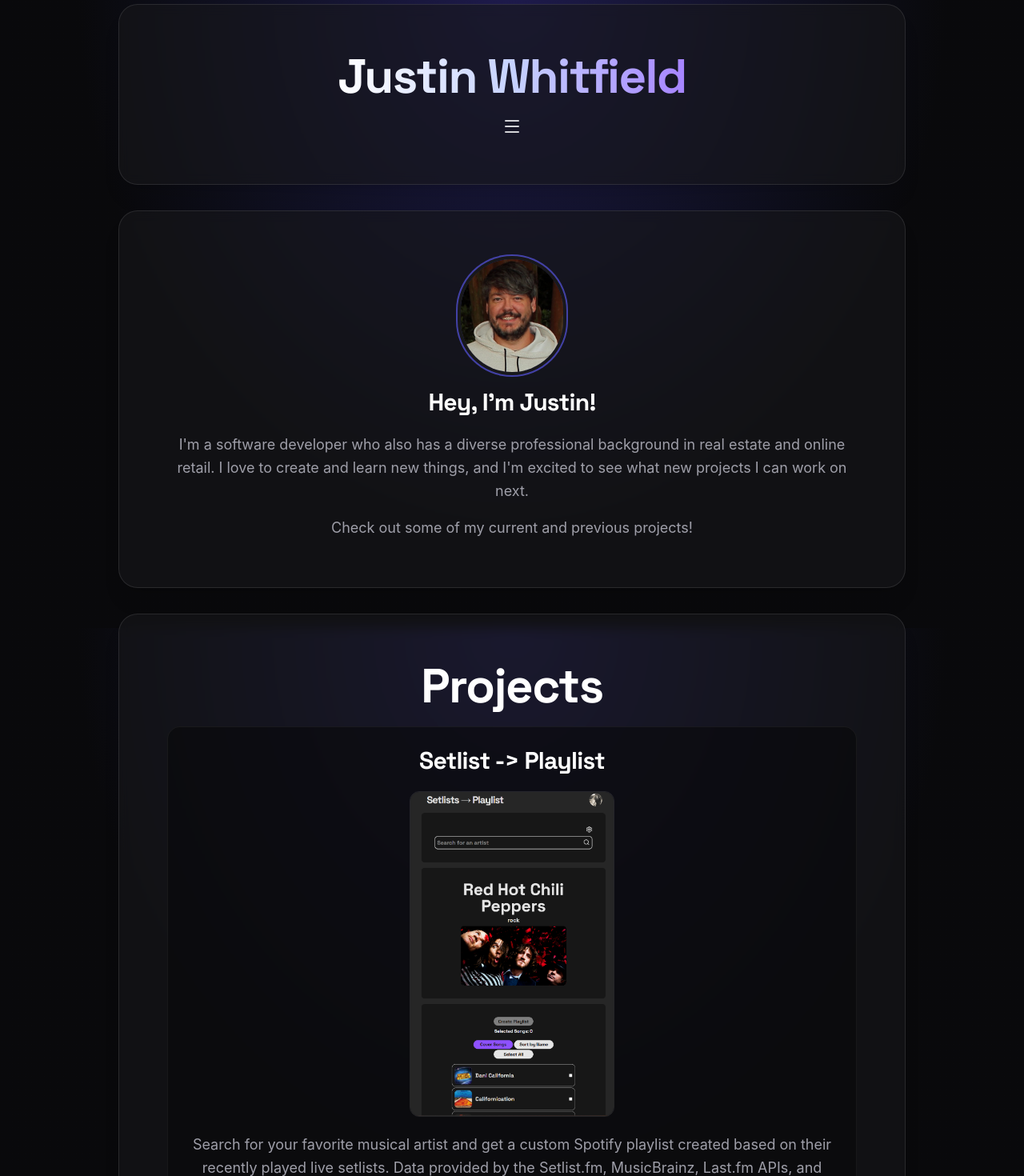
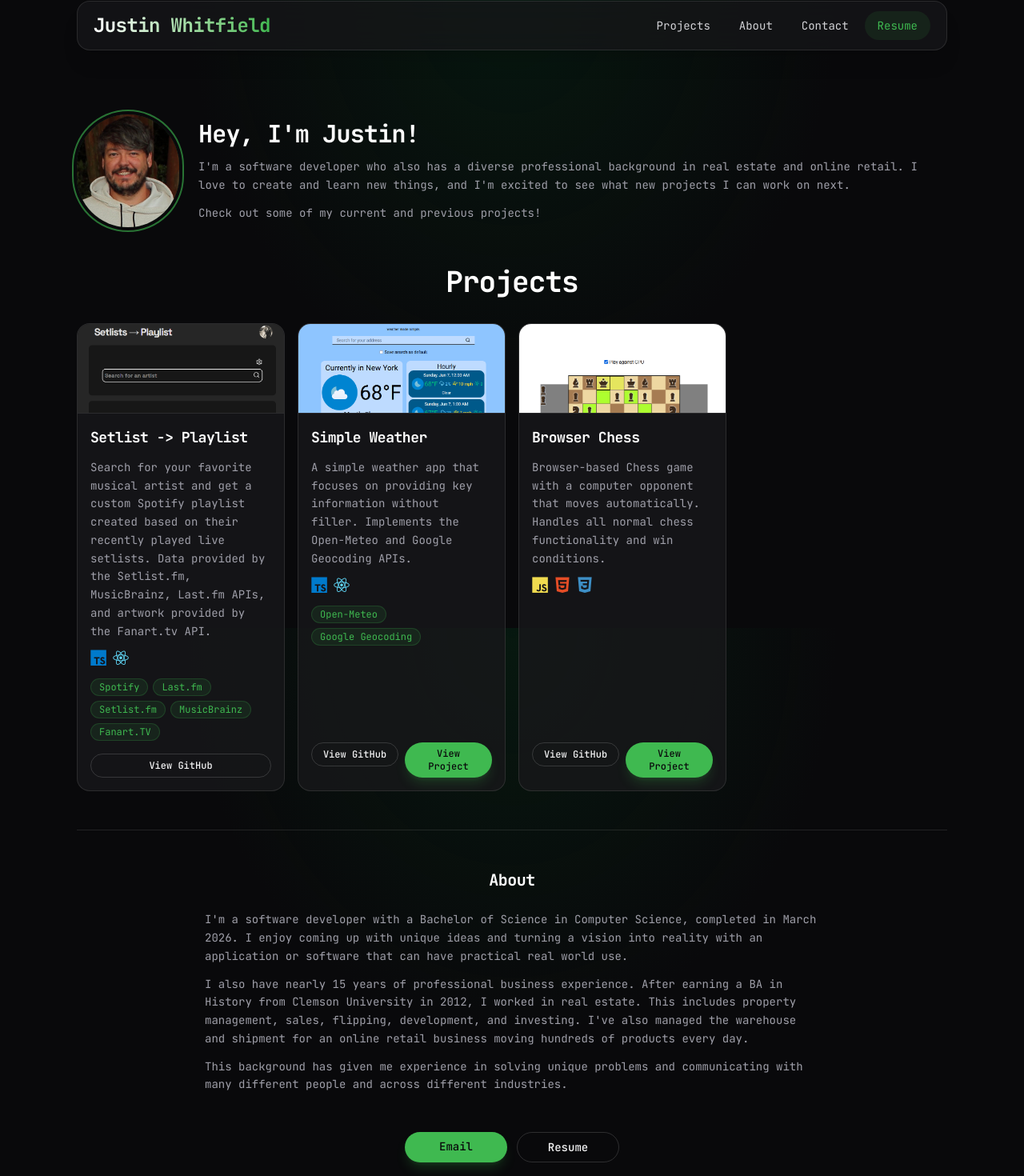
Before and after one commit to gwhitfi/justin-portfolio, a React (Vite) app: page / in a window 1280 px wide. Shown: the part 15-1485 px from the top of the page at 80% size. Built offline with nearby package versions, Linux system fonts and the light colour scheme.

Commit message:
updated styling and formatting, updated paragraphs

```diff
--- a/src/App.tsx
+++ b/src/App.tsx
@@ -7,7 +7,7 @@
 
 function App() {
     return (
-        <div className="flex flex-col items-center gap-8 p-5 min-h-screen font-sans text-zinc-300 antialiased md:max-w-2xl md:mx-auto lg:max-w-3xl xl:max-w-5xl">
+        <div className="mx-auto flex w-full max-w-6xl flex-col gap-12 px-5 pb-16 font-sans text-zinc-300 antialiased md:px-8">
             <Header />
             <WelcomeSection />
             <ProjectSection />
--- a/src/components/ApiIcon.tsx
+++ b/src/components/ApiIcon.tsx
@@ -12,7 +12,7 @@
             onMouseEnter={() => setApiOpen(true)}
             onMouseLeave={() => setApiOpen(false)}
         >
-            <div className="hover:cursor-default text-sm px-3 py-1 rounded-full bg-indigo-500/10 text-indigo-300 border border-indigo-500/20">{api}</div>
+            <div className="hover:cursor-default px-2.5 py-0.5 rounded-full bg-accent/10 text-accent border border-accent/20">{api}</div>
             {apiOpen && <Tooltip text={`${api} API`} />}
         </div>
     );
--- a/src/components/TechIcon.tsx
+++ b/src/components/TechIcon.tsx
@@ -12,7 +12,7 @@
             onMouseEnter={() => setTooltipOpen(true)}
             onMouseLeave={() => setTooltipOpen(false)}
         >
-            <i className={`${icon} text-3xl md:text-4xl lg:text-5xl relative`}></i>
+            <i className={`${icon} text-xl relative`}></i>
             {tooltipOpen && <Tooltip text={icon.split("-")[1]} />}
         </div>
     );
--- a/src/components/cards/ProjectCard.tsx
+++ b/src/components/cards/ProjectCard.tsx
@@ -7,16 +7,17 @@
     const { title, description, screenshot, githubLink, hostedLink, techIcons, apisUsed } = project;
     const [imgOpen, setImgOpen] = useState(false);
     return (
-        <div className="bg-zinc-950/60 border border-white/5 hover:border-indigo-400/40 hover:-translate-y-1 hover:shadow-xl hover:shadow-indigo-500/10 transition duration-300 rounded-2xl p-6 flex flex-col items-center gap-5">
-            <h2 className="text-2xl md:text-3xl">{title}</h2>
+        <div className="flex flex-col overflow-hidden rounded-2xl border border-white/10 bg-zinc-900/80 transition duration-300 hover:border-accent/40 hover:shadow-xl hover:shadow-accent/10">
             <img
                 src={screenshot}
                 alt={`${title} screenshot`}
                 onClick={() => setImgOpen((prev) => !prev)}
-                className={`${imgOpen ? "w-2xl" : "w-64"} rounded-xl border border-white/10 transition-all cursor-zoom-in`}
+                className="h-28 w-full cursor-zoom-in border-b border-white/10 object-cover object-top"
             />
-            <p className="text-center text-zinc-400 md:text-lg leading-relaxed">{description}</p>
-            <div className="flex gap-5">
+            <div className="flex flex-1 flex-col gap-3 p-4">
+                <h2 className="text-lg">{title}</h2>
+                <p className="text-sm text-zinc-400 leading-relaxed">{description}</p>
+                <div className="flex gap-2 text-sm">
                     {techIcons?.map((icon) => {
                         return (
                             <div key={icon} className="relative">
@@ -25,7 +26,7 @@
                         );
                     })}
                 </div>
-            <div className="flex flex-wrap justify-center gap-2">
+                <div className="flex flex-wrap gap-1.5 text-xs">
                     {apisUsed?.map((api) => {
                         return (
                             <div key={api} className="relative">
@@ -34,20 +35,33 @@
                         );
                     })}
                 </div>
-            <div className="flex gap-2">
-                <a href={githubLink}>
-                    <button className="border border-white/15 text-zinc-100 text-sm font-medium py-2 px-2 w-32 rounded-full hover:cursor-pointer hover:bg-white/10 transition md:text-base md:w-40">
+                <div className="mt-auto flex gap-2 pt-1">
+                    <a href={githubLink} className="flex-1">
+                        <button className="w-full border border-white/15 text-zinc-100 text-xs font-medium py-1.5 px-3 rounded-full hover:cursor-pointer hover:bg-white/10 transition">
                             View GitHub
                         </button>
                     </a>
                     {hostedLink && (
-                    <a href={hostedLink}>
-                        <button className="bg-linear-to-r from-indigo-500 to-violet-500 text-white text-sm font-medium py-2 px-2 w-32 rounded-full hover:cursor-pointer hover:brightness-110 shadow-lg shadow-indigo-500/25 transition md:text-base md:w-40">
+                        <a href={hostedLink} className="flex-1">
+                            <button className="w-full bg-accent text-zinc-950 text-xs font-medium py-1.5 px-3 rounded-full hover:cursor-pointer hover:brightness-110 shadow-lg shadow-accent/20 transition">
                                 View Project
                             </button>
                         </a>
                     )}
                 </div>
             </div>
+            {imgOpen && (
+                <div
+                    onClick={() => setImgOpen(false)}
+                    className="fixed inset-0 z-50 flex cursor-zoom-out items-center justify-center bg-black/80 p-6 backdrop-blur-sm"
+                >
+                    <img
+                        src={screenshot}
+                        alt={`${title} screenshot`}
+                        className="max-h-full max-w-full rounded-xl shadow-2xl"
+                    />
+                </div>
+            )}
+        </div>
     );
 }
--- a/src/components/sections/AboutSection.tsx
+++ b/src/components/sections/AboutSection.tsx
@@ -1,35 +1,22 @@
 export default function AboutSection() {
     return (
-        <div
-            id="about"
-            className="bg-zinc-900/60 border border-white/10 shadow-xl backdrop-blur rounded-3xl p-5 flex flex-col items-center gap-5 md:p-15"
-        >
-            <h2 className="text-4xl md:text-5xl lg:text-6xl">About</h2>
-            <div className="flex flex-col gap-4 text-zinc-400 md:text-lg leading-relaxed">
+        <div id="about" className="flex scroll-mt-28 flex-col items-center gap-6 border-t border-white/10 pt-12">
+            <h2 className="text-lg md:text-xl">About</h2>
+            <div className="flex max-w-3xl flex-col gap-3 text-sm text-zinc-400 leading-relaxed">
                 <p>
-                    I have been interested in and tinkering with computers since I was very young. I
-                    built my first computer when I was 10 years old, with a little help form a
-                    family friend. I loved building websites and taught myself enough Python to
-                    create a simple game. Even though I originally didn't go down the Computer
-                    Science path in college, I always maintained my love of computers and
-                    technology.
+                    I'm a software developer with a Bachelor of Science in Computer Science, completed in March 2026. I enjoy
+                    coming up with unique ideas and turning a vision into reality with an application or software that can
+                    have practical real world use.
                 </p>
                 <p>
-                    Around 2019 I started spending more of my free time learning more about
-                    CS/Programming. The more time I spent learning the more it reaffirmed my love
-                    for it, and I made the decision to get my Bacehlor of Science in Computer
-                    Science degree, which I completed in March 2026.
+                    I also have nearly 15 years of professional business experience. After earning a BA in History from
+                    Clemson University in 2012, I worked in real estate. This includes property management, sales, flipping,
+                    development, and investing. I've also managed the warehouse and shipment for an online retail business
+                    moving hundreds of products every day.
                 </p>
                 <p>
-                    I graduated from Clemson University in 2012 with a BA in History, and
-                    immediately started working in Real Estate. During the past nearly 15 years I
-                    have been involved in nearly every discipline of Real Estate including
-                    construction, property management, sales, flipping, and investing.
-                </p>
-                <p>
-                    I also have had many years of experience in online retail with shipping and
-                    warehouse management for a small business shipping hundreds of products every
-                    day.
+                    This background has given me experience in solving unique problems and communicating with many different
+                    people and across different industries.
                 </p>
             </div>
         </div>
--- a/src/components/sections/ContactSection.tsx
+++ b/src/components/sections/ContactSection.tsx
@@ -1,26 +1,19 @@
 export default function ContactSection() {
     return (
-        <div
-            id="contact"
-            className="bg-zinc-900/60 border border-white/10 shadow-xl backdrop-blur rounded-3xl p-5 flex flex-col items-center gap-5 w-full md:p-15"
+        <div id="contact" className="flex scroll-mt-28 justify-center gap-3">
+            <a
+                href="mailto:JustinWClemson@gmail.com"
+                className="w-32 rounded-full bg-accent py-2 text-center text-sm font-medium text-zinc-950 shadow-lg shadow-accent/20 transition hover:brightness-110"
             >
-            <h2 className="text-4xl md:text-5xl lg:text-6xl">Contact</h2>
-            <p className="">
-                <a className="text-indigo-400 hover:text-indigo-300 underline underline-offset-4 transition" href="mailto:JustinWClemson@gmail.com">
                 Email
-                </a>{" "}
-                is the best way to contact me, feel free to reach out!
-            </p>
-            <p>
-                View my{" "}
+            </a>
             <a
                 href="https://drive.google.com/file/d/1ylfwHzjxOfg5b6AIPKactL3NEZG3fQP8/view?usp=sharing"
                 target="_blank"
-                    className="text-indigo-400 hover:text-indigo-300 underline underline-offset-4 transition"
+                className="w-32 rounded-full border border-white/15 py-2 text-center text-sm font-medium text-zinc-100 transition hover:bg-white/10"
             >
                 Resume
-                </a>{" "}
-            </p>
+            </a>
         </div>
     );
 }
--- a/src/components/sections/Header.tsx
+++ b/src/components/sections/Header.tsx
@@ -4,35 +4,40 @@
 export default function Header() {
     const [menuOpen, setMenuOpen] = useState(false);
     return (
-        <nav className="bg-zinc-900/60 border border-white/10 shadow-xl backdrop-blur rounded-3xl p-5 w-full flex flex-col items-center gap-5 md:p-15">
-            <h1 className="text-4xl md:text-5xl lg:text-6xl bg-linear-to-r from-white via-indigo-200 to-violet-400 bg-clip-text text-transparent">Justin Whitfield</h1>
-            <Menu onClick={() => setMenuOpen((prev) => !prev)} />
-            {menuOpen && (
-                <div className="flex flex-wrap justify-center gap-2 text-center">
+        <nav className="sticky top-4 z-20 mt-4 flex flex-wrap items-center justify-between gap-2 rounded-2xl border border-white/10 bg-zinc-900/70 px-5 py-3 shadow-xl backdrop-blur-xl">
+            <h1 className="text-xl md:text-2xl bg-linear-to-r from-white to-accent bg-clip-text text-transparent">
+                Justin Whitfield
+            </h1>
+            <Menu className="cursor-pointer md:hidden" onClick={() => setMenuOpen((prev) => !prev)} />
+            <div
+                className={`${menuOpen ? "flex" : "hidden"} w-full flex-col gap-1 text-sm md:flex md:w-auto md:flex-row`}
+            >
                 <a
                     href="#projects"
-                        className="bg-white/5 hover:bg-white/15 transition py-2 px-4 w-24 md:w-36 rounded-full"
+                    className="rounded-full px-4 py-2 text-zinc-300 transition hover:bg-white/10 hover:text-white"
                 >
                     Projects
                 </a>
-                    <a href="#about" className="bg-white/5 hover:bg-white/15 transition py-2 px-4 w-24 md:w-36 rounded-full">
+                <a
+                    href="#about"
+                    className="rounded-full px-4 py-2 text-zinc-300 transition hover:bg-white/10 hover:text-white"
+                >
                     About
                 </a>
                 <a
                     href="#contact"
-                        className="bg-white/5 hover:bg-white/15 transition py-2 px-4 w-24 md:w-36 rounded-full"
+                    className="rounded-full px-4 py-2 text-zinc-300 transition hover:bg-white/10 hover:text-white"
                 >
                     Contact
                 </a>
                 <a
                     href="https://drive.google.com/file/d/1ylfwHzjxOfg5b6AIPKactL3NEZG3fQP8/view?usp=sharing"
-                        className="bg-white/5 hover:bg-white/15 transition py-2 px-4 w-24 md:w-36 rounded-full"
+                    className="rounded-full bg-accent/10 px-4 py-2 text-accent transition hover:bg-accent/20"
                     target="_blank"
                 >
                     Resume
                 </a>
             </div>
-            )}
         </nav>
     );
 }
--- a/src/components/sections/ProjectSection.tsx
+++ b/src/components/sections/ProjectSection.tsx
@@ -4,13 +4,13 @@
 
 export default function ProjectSection() {
     return (
-        <div className="bg-zinc-900/60 border border-white/10 shadow-xl backdrop-blur rounded-3xl p-5 md:p-15" id="projects">
-            <div className="flex flex-col items-center gap-5">
-                <h2 className="text-4xl md:text-5xl lg:text-6xl">Projects</h2>
+        <section className="flex scroll-mt-28 flex-col gap-8" id="projects">
+            <h2 className="text-center text-3xl md:text-4xl">Projects</h2>
+            <div className="grid gap-4 sm:grid-cols-2 lg:grid-cols-4">
                 {projects.map((project: Project) => {
                     return <ProjectCard key={project.title} project={project} />;
                 })}
             </div>
-        </div>
+        </section>
     );
 }
--- a/src/components/sections/WelcomeSection.tsx
+++ b/src/components/sections/WelcomeSection.tsx
@@ -2,17 +2,24 @@
 
 export default function WelcomeSection() {
     return (
-        <div className="bg-zinc-900/60 border border-white/10 shadow-xl backdrop-blur rounded-3xl p-5 flex flex-col items-center gap-5 md:p-15">
-            <img src={justin} className="w-32 rounded-full ring-2 ring-indigo-500/60 ring-offset-4 ring-offset-zinc-900" alt="" />
-            <h2 className="text-2xl md:text-3xl">Hey, I'm Justin!</h2>
-            <div className="flex flex-col gap-4 text-center text-zinc-400 md:text-lg leading-relaxed">
-                <p>
-                    I'm a <span className="">software developer</span> who also has a diverse
-                    professional background in real estate and online retail. I love to create and
-                    learn new things, and I'm excited to see what new projects I can work on next.
-                </p>
-                <p>Check out some of my current and previous projects!</p>
+        <section className="flex flex-col items-center gap-6 pt-6 text-center md:flex-row md:pt-8 md:text-left">
+            <img
+                src={justin}
+                className="w-24 shrink-0 rounded-full ring-2 ring-accent/60 ring-offset-4 ring-offset-zinc-950 md:w-32"
+                alt=""
+            />
+            <div className="flex flex-col gap-3">
+                <h2 className="text-xl md:text-3xl">Hey, I'm Justin!</h2>
+                <div className="flex flex-col gap-3 text-sm text-zinc-400 leading-relaxed">
+                    <p>
+                        I'm a <span className="">software developer</span> who also has a diverse
+                        professional background in real estate and online retail. I love to create
+                        and learn new things, and I'm excited to see what new projects I can work on
+                        next.
+                    </p>
+                    <p>Check out some of my current and previous projects!</p>
+                </div>
             </div>
-        </div>
+        </section>
     );
 }
--- a/src/index.css
+++ b/src/index.css
@@ -1,13 +1,17 @@
-@import url("https://fonts.googleapis.com/css2?family=Space+Grotesk:wght@700&display=swap");
+@import url("https://fonts.googleapis.com/css2?family=JetBrains+Mono:wght@400;500;700&display=swap");
 @import "tailwindcss";
 
+@theme {
+    --font-sans: "JetBrains Mono", ui-monospace, monospace;
+    --color-accent: #3fb950;
+}
+
 body {
-    font-family: "Space Grotesk";
-    @apply bg-zinc-950 bg-[radial-gradient(ellipse_at_top,var(--color-indigo-950),var(--color-zinc-950)_60%)] bg-fixed;
+    @apply bg-zinc-950 bg-[radial-gradient(ellipse_at_top,color-mix(in_oklab,var(--color-green-950)_40%,transparent),transparent_45%)] bg-fixed;
 }
 
 @layer base {
     h1, h2 {
-        @apply font-['Space_Grotesk'] font-bold tracking-tight text-white;
+        @apply font-bold tracking-tight text-white;
     }
 }
```
Lines whose indentation alone changed are shown as unchanged.
